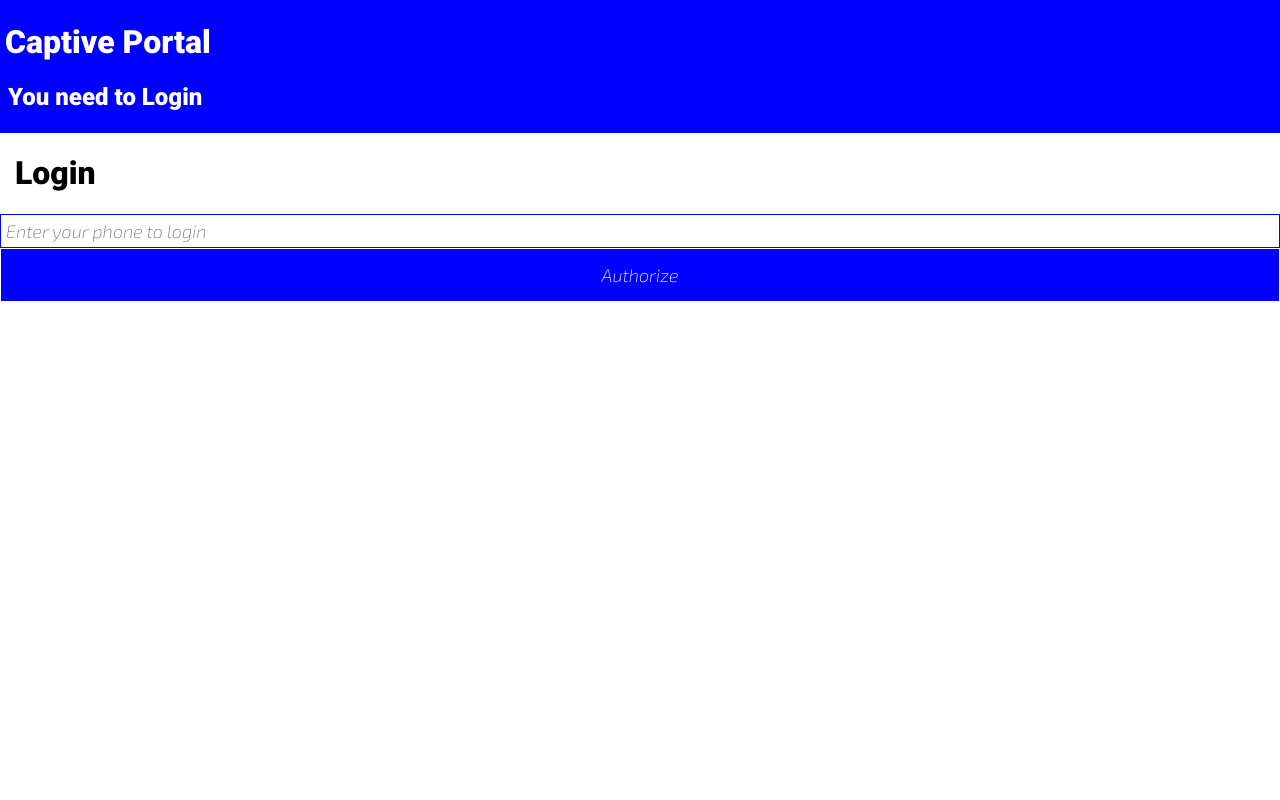
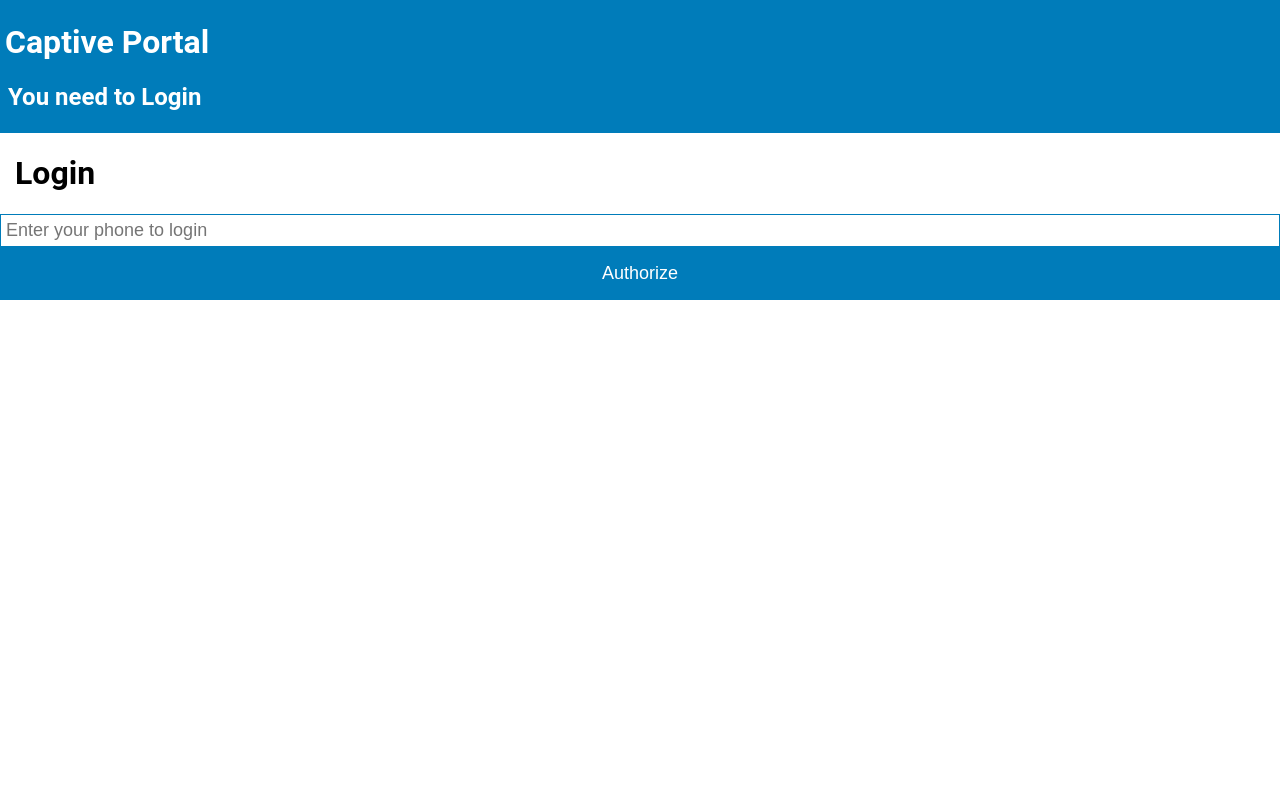
Before and after one commit to Kamakepar2029/captive-mobile, a Flask app: page / in a window 1280 px wide. Run offline with Flask 2, Linux system fonts and the light colour scheme.

Commit message:
Update index.html

```diff
--- a/templates/index.html
+++ b/templates/index.html
@@ -20,6 +20,9 @@
     </form>
   </div>
   <style>
+  :root{
+  @color-main: '#007cba';
+  }
   @import url('https://fonts.googleapis.com/css2?family=Roboto:wght@900&display=swap');
   @import url('https://fonts.googleapis.com/css2?family=Exo+2:ital,wght@1,200&display=swap');
   body{
@@ -27,7 +30,7 @@
   }
   .header{
     padding:2px 5px;
-  	background:blue;
+  	background:#007cba;
     color:white;
     font-family: 'Roboto', sans-serif;
   }
@@ -49,26 +52,26 @@
   flex-direction:column;
   }
   .phone{
-  border:1px solid blue;
-  color:blue;
+  border:1px solid #007cba;
+  color:#007cba;
   padding:5px;
   font-size:18px;
   font-family: 'Exo 2', sans-serif;
   }
   .btn{
-  background:blue;
+  background:#007cba;
   font-size:18px;
   font-family: 'Exo 2', sans-serif;
   color:white;
-  border:1px solid white;
+  border:1px solid #007cba;
   padding:15px;
   cursor:pointer;
   }
   .btn:hover{
 
   background:white;
-  color:blue;
-  border:1px solid blue;
+  color:#007cba;
+  border:1px solid #007cba;
   }
   </style>
 </body>
```
